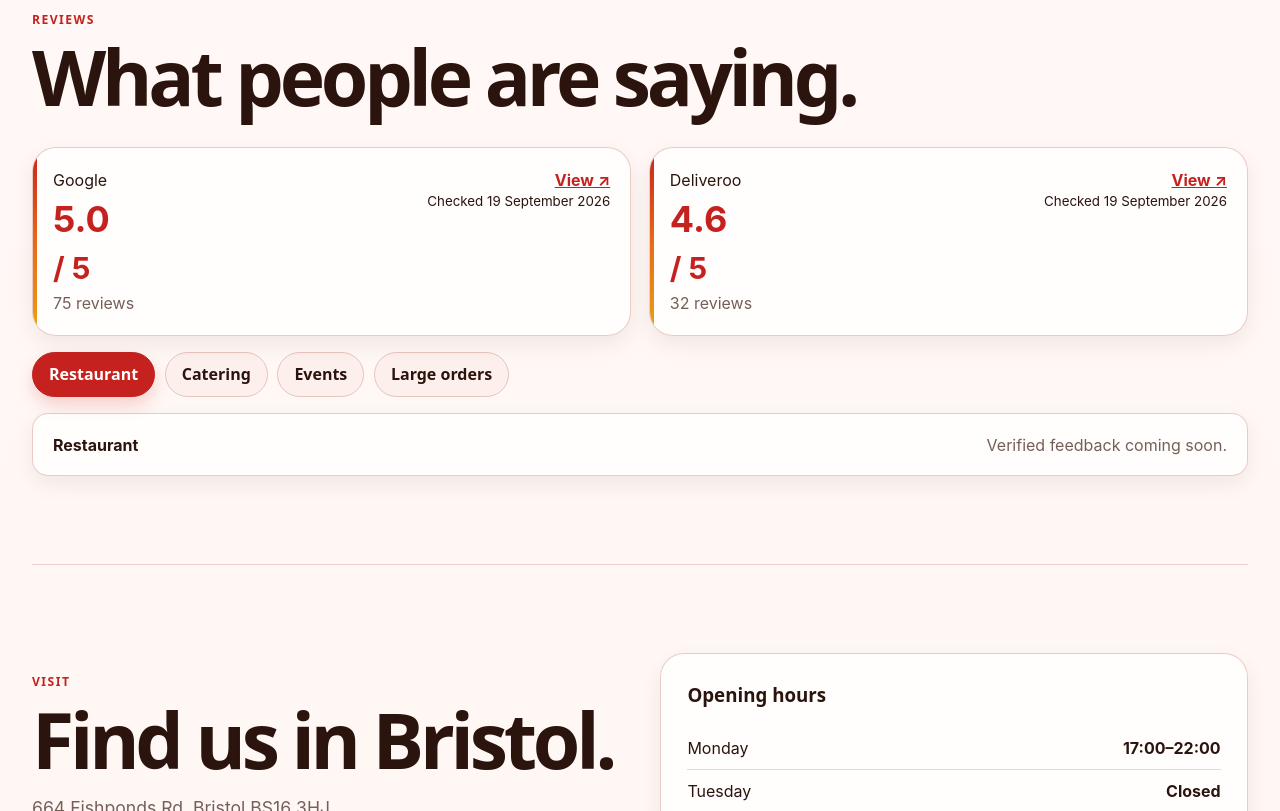
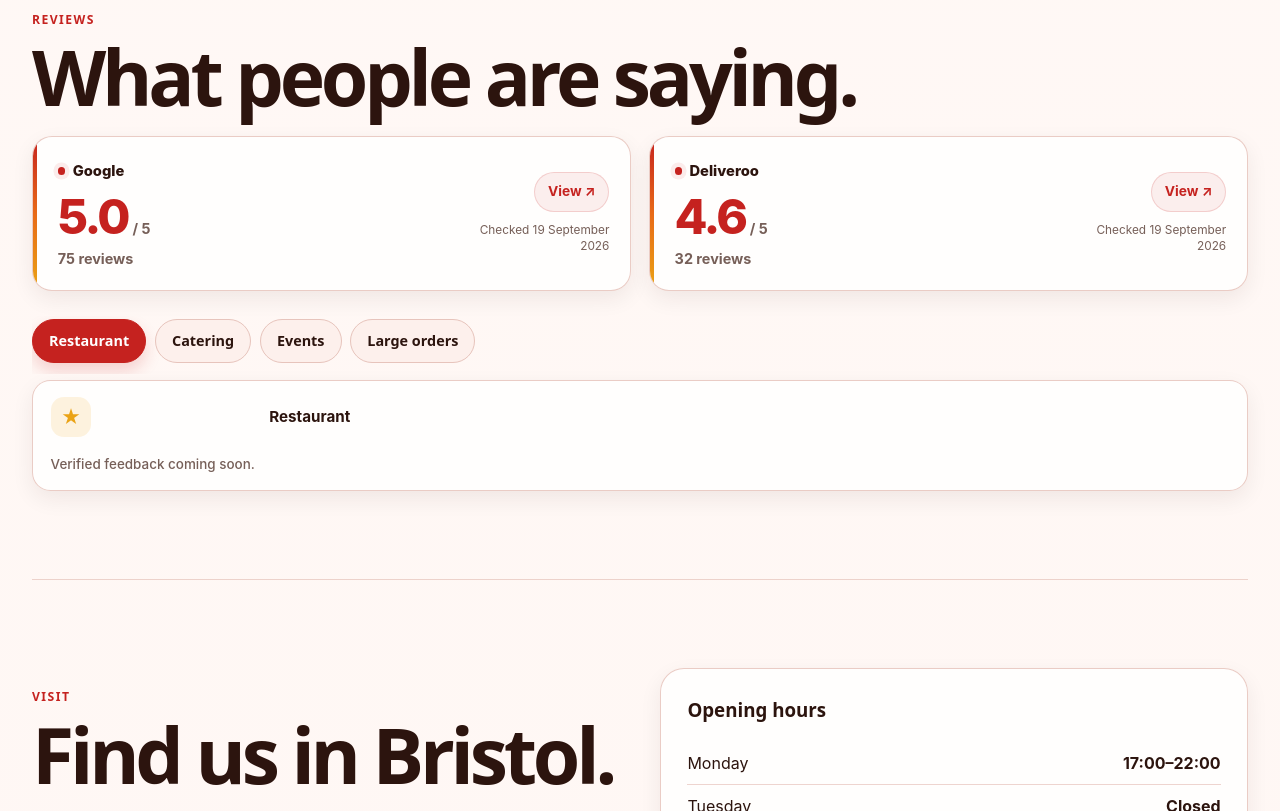
Before and after one commit to KeyurGohilUK/-restaurant-web-app, a website built with Vite: page index.html in a window 1280 px wide. Shown: the part 7340-8151 px from the top of the page. Built offline with nearby package versions, Linux system fonts and the light colour scheme.

Commit message:
Load modern review styles

```diff
--- a/src/release.css
+++ b/src/release.css
@@ -1,4 +1,5 @@
 @import './mobile-nav.css';
+@import './reviews.css';
 
 .brand {
   position: relative;
```
